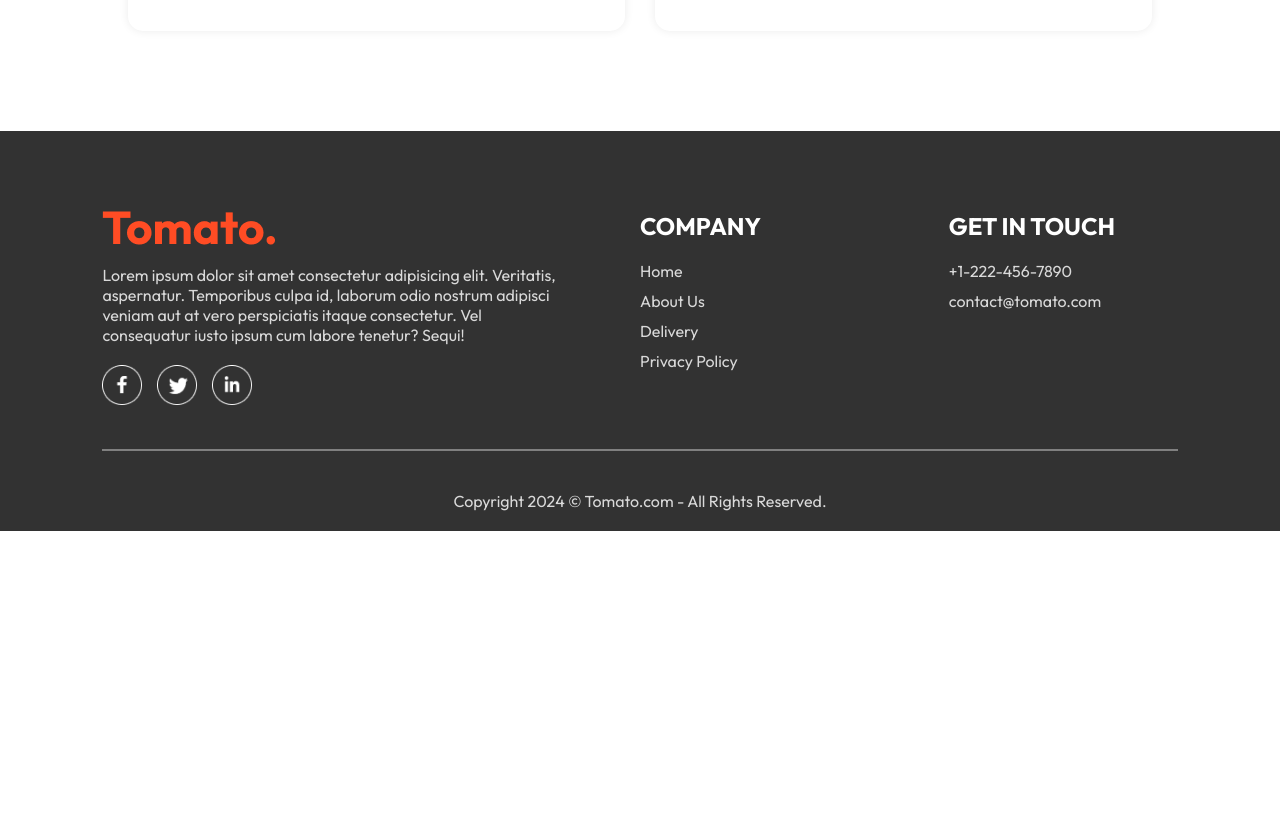
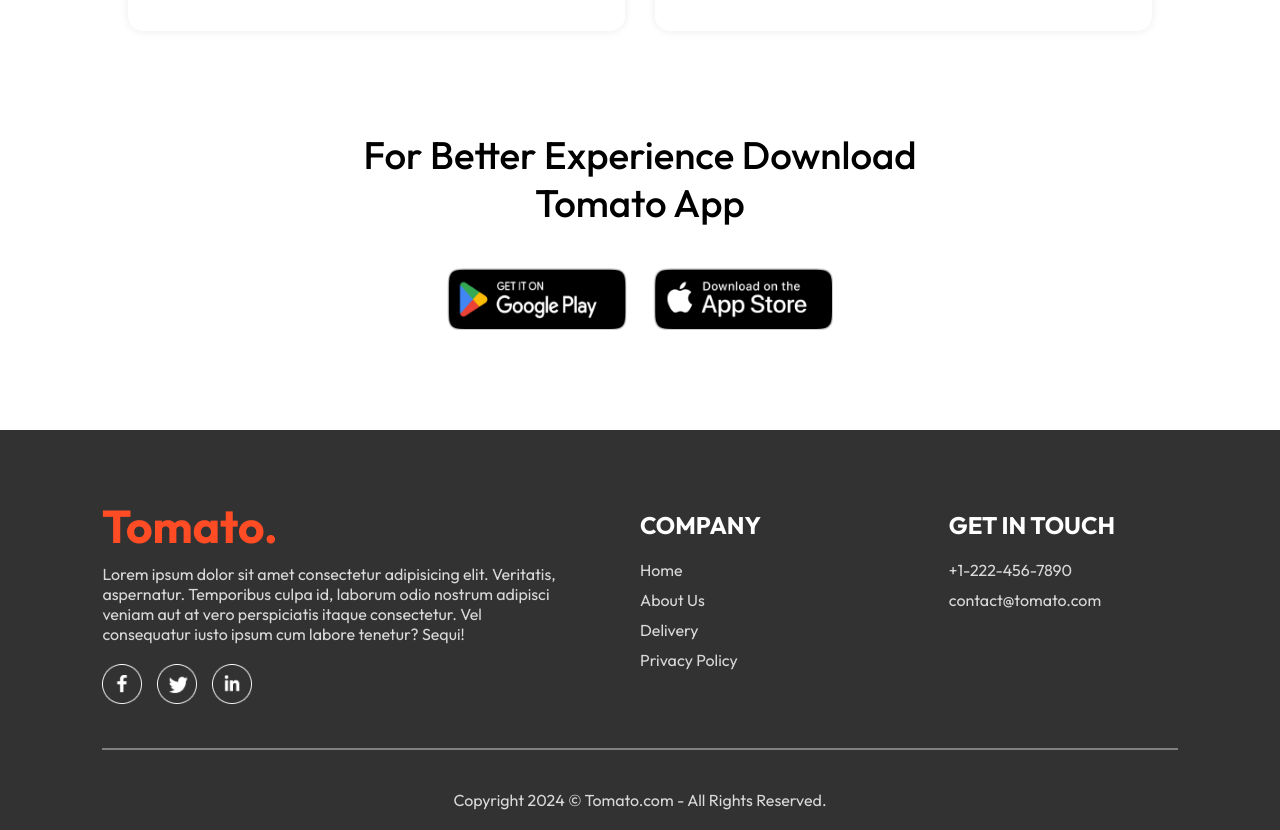
Before and after one commit to durpintm/food-delivery-app, a React (Vite) app in the folder frontend/: page / in a window 1280 px wide. Shown: the part 9904-10734 px from the top of the page. Before the commit the page ends 10435 px from the top, so only its background shows below. Built offline with nearby package versions, Linux system fonts and the light colour scheme.

Commit message:
App download component added

```diff
--- /dev/null
+++ b/frontend/src/components/AppDownload/AppDownload.css
@@ -0,0 +1,25 @@
+.app-download {
+  margin: auto auto;
+  margin-top: 100px;
+  font-size: max(3vw, 20px);
+  text-align: center;
+  font-weight: 500;
+}
+
+.app-download-platforms {
+  display: flex;
+  justify-content: center;
+  gap: max(2vw, 10px);
+  margin-top: 40px;
+}
+
+.app-download-platforms img {
+  width: max(30vw, 120px);
+  max-width: 180px;
+  transition: 0.5s;
+  cursor: pointer;
+}
+
+.app-download-platforms img:hover {
+  transform: scale(1.05);
+}
--- /dev/null
+++ b/frontend/src/components/AppDownload/AppDownload.jsx
@@ -0,0 +1,17 @@
+import { assets } from "../../assets/assets";
+import "./AppDownload.css";
+const AppDownload = () => {
+  return (
+    <div className="app-download" id="app-download">
+      <p>
+        For Better Experience Download <br /> Tomato App
+      </p>
+      <div className="app-download-platforms">
+        <img src={assets.play_store} alt="" />
+        <img src={assets.app_store} alt="" />
+      </div>
+    </div>
+  );
+};
+
+export default AppDownload;
--- a/frontend/src/pages/Home/Home.jsx
+++ b/frontend/src/pages/Home/Home.jsx
@@ -3,6 +3,7 @@
 import ExploreMenu from "../../components/ExploreMenu/ExploreMenu";
 import { useState } from "react";
 import FoodDisplay from "../../components/FoodDisplay/FoodDisplay";
+import AppDownload from "../../components/AppDownload/AppDownload";
 
 const Home = () => {
   const [category, setCategory] = useState("All");
@@ -12,6 +13,7 @@
       <Header />
       <ExploreMenu category={category} setCategory={setCategory} />
       <FoodDisplay category={category} />
+      <AppDownload />
     </div>
   );
 };
```
